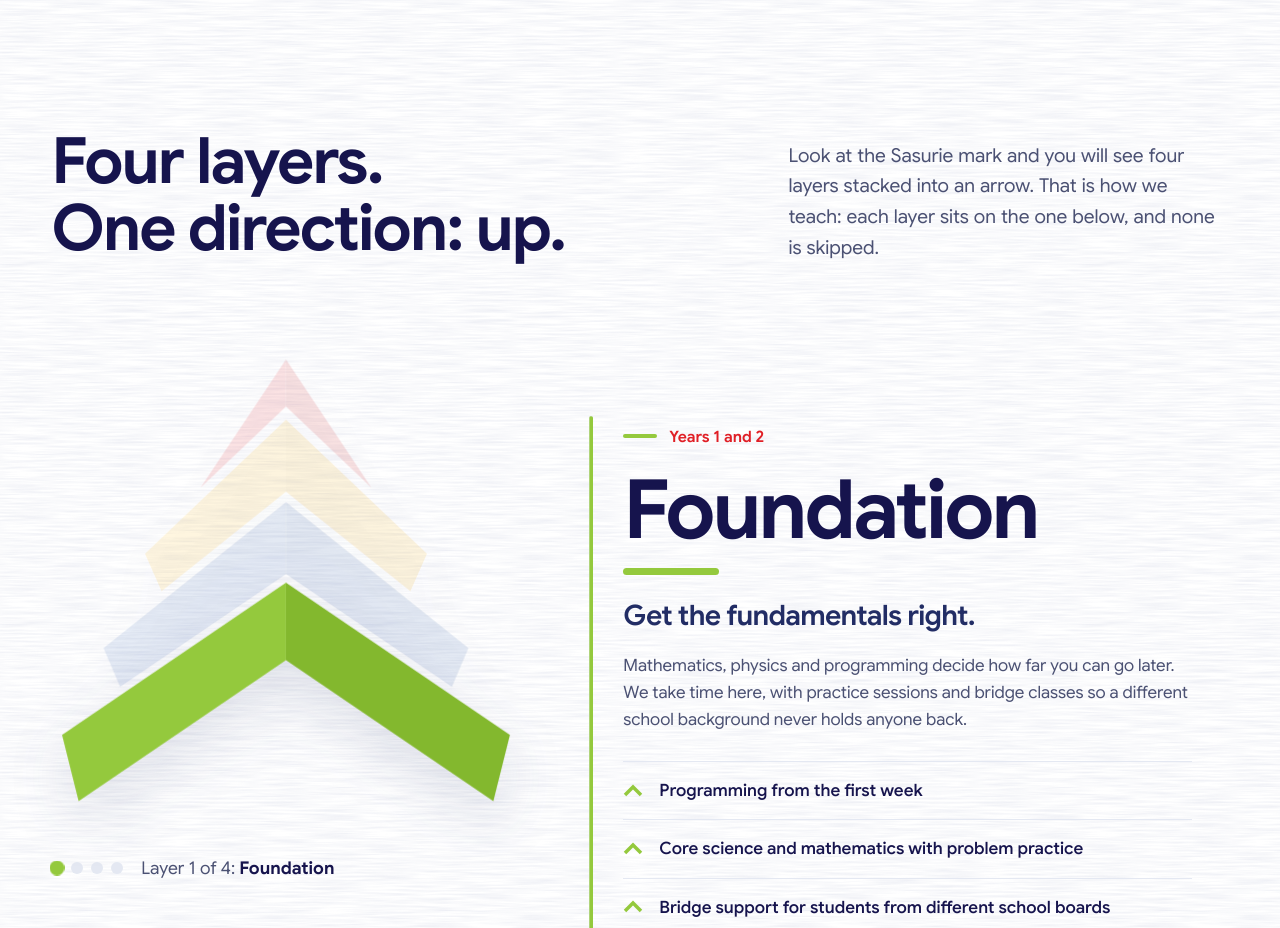
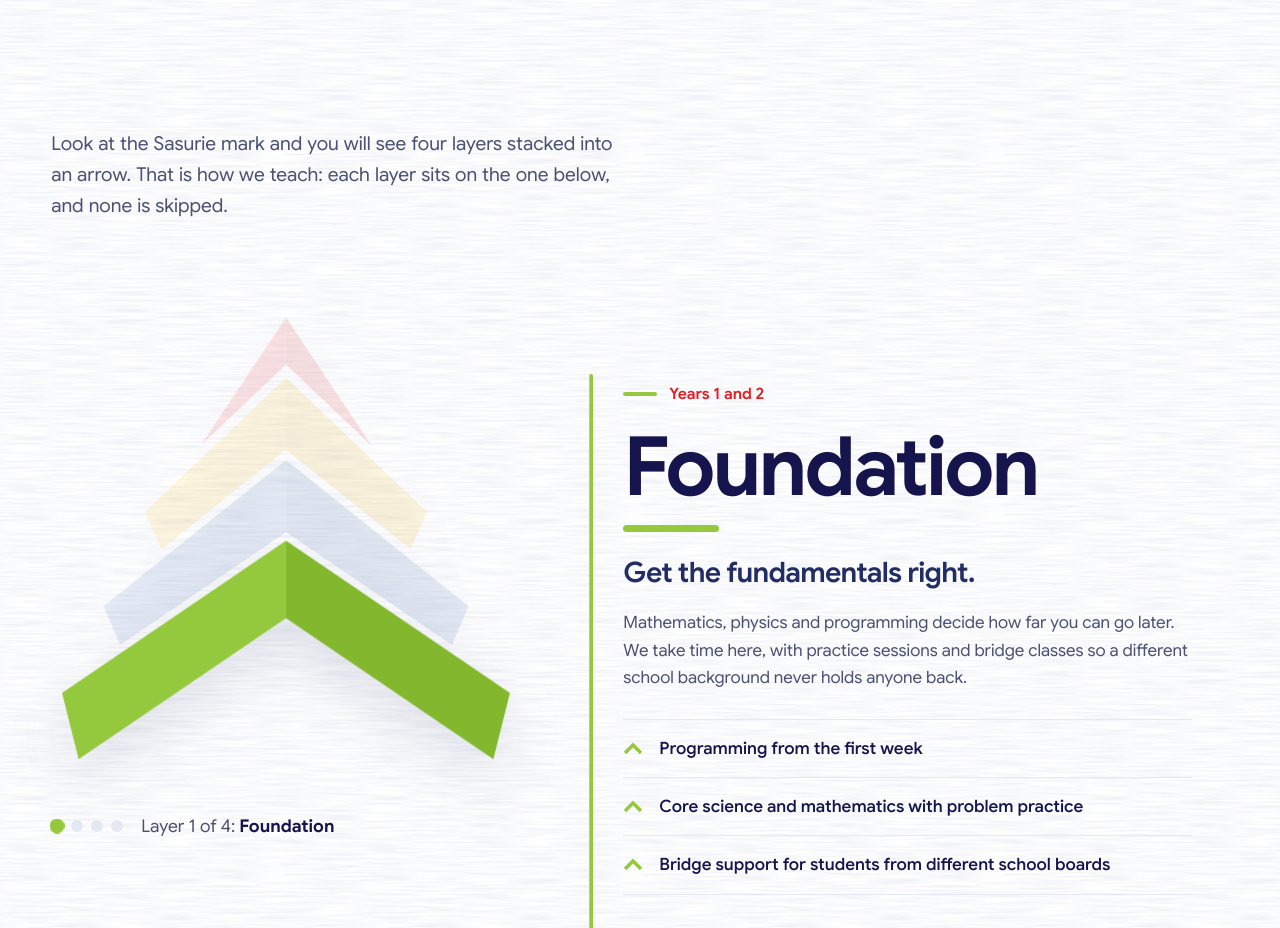
Before and after one commit to work4arun/eng-sas, a Next.js app: page / in a window 1280 px wide. Shown: the part 1280-2208 px from the top of the page. Built offline with nearby package versions, Linux system fonts and the light colour scheme.

Commit message:
new site

```diff
--- a/components/Story.jsx
+++ b/components/Story.jsx
@@ -2,7 +2,7 @@
 
 import { useEffect, useRef, useState } from "react";
 import Tower from "./Tower";
-import Reveal, { Lines, Words } from "./Reveal";
+import Reveal, { Words } from "./Reveal";
 import { LAYERS } from "@/lib/layers";
 
 const PANELS = [
@@ -90,7 +90,6 @@ export default function Story() {
     <section className="story section" id="layers">
       <div className="container">
         <div className="section-head">
-          <Lines lines={["Four layers.", "One direction: up."]} />
           <Words
             className="lede"
             delay={0.2}
```
